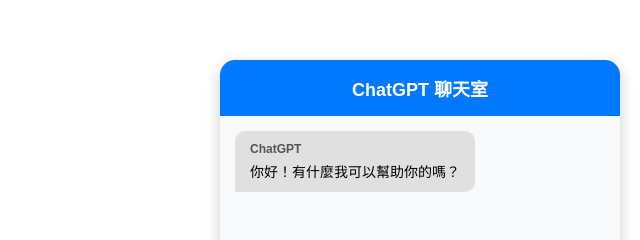
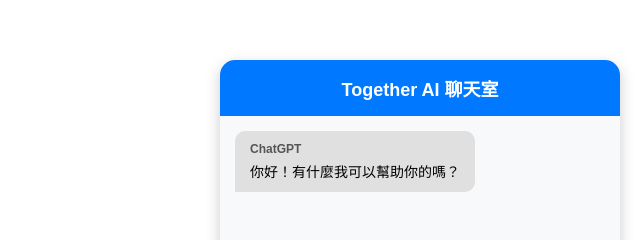
Before and after one commit to Apoohow/-, a plain HTML site: page index.html in a window 1280 px wide. Shown: the part 120-360 px from the top of the page, 640-1280 px from the left. Drawn offline with Linux system fonts and the light colour scheme.

Commit message:
Add files via upload

```diff
--- a/index.html
+++ b/index.html
@@ -3,12 +3,12 @@
 <head>
     <meta charset="UTF-8">
     <meta name="viewport" content="width=device-width, initial-scale=1.0">
-    <title>專業聊天框</title>
+    <title>Together AI聊天框</title>
     <link rel="stylesheet" href="styles.css">
 </head>
 <body>
     <div class="chat-container">
-        <div class="chat-header">ChatGPT 聊天室</div>
+        <div class="chat-header">Together AI 聊天室</div>
         <div class="chat-box" id="chat-box">
             <div class="message bot-message">
                 <span class="bot-name">ChatGPT</span>
```
